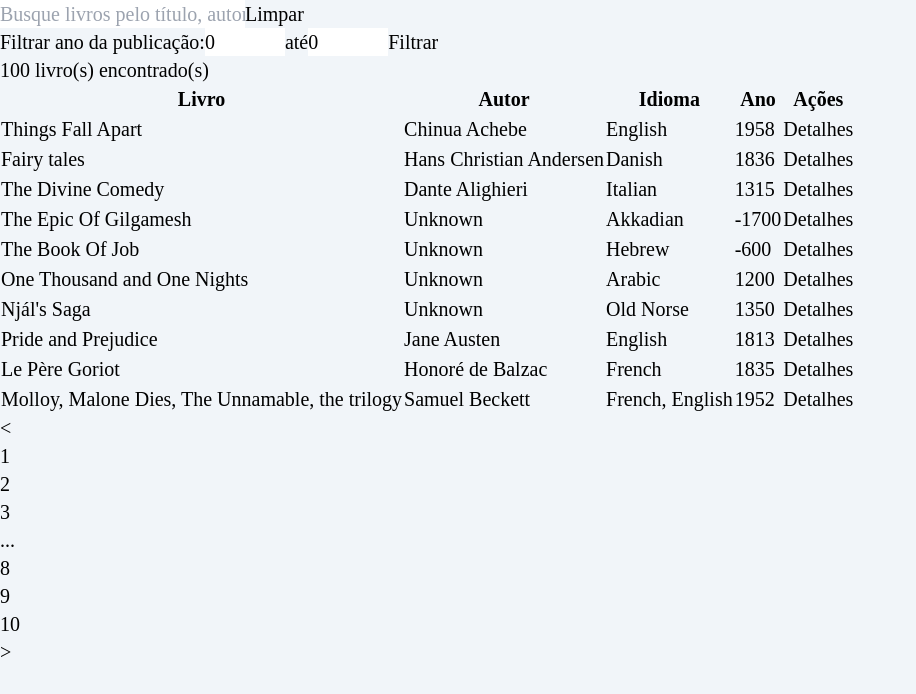
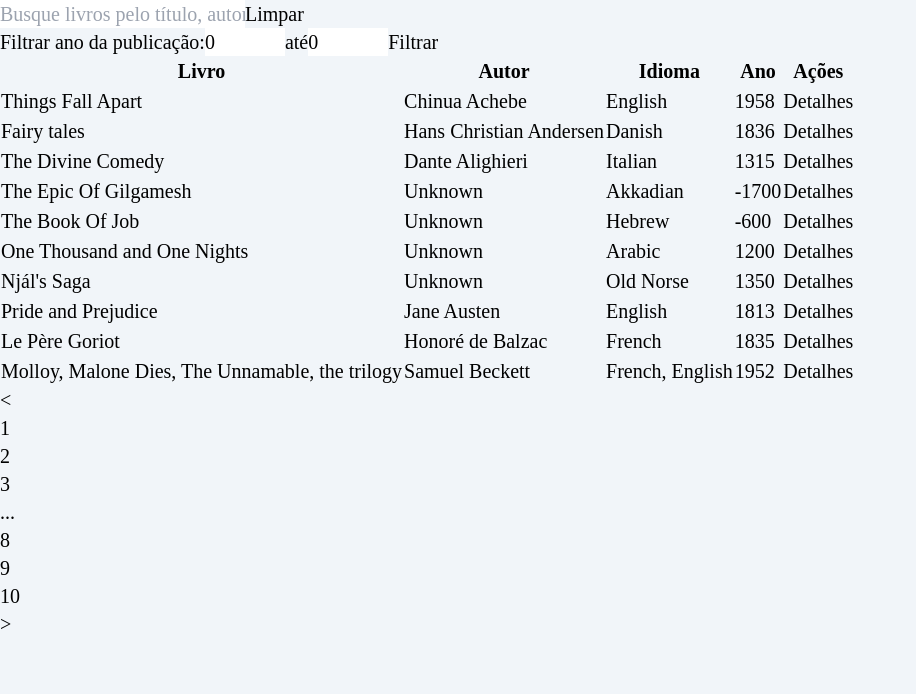
Before and after one commit to Guiroos/beon-project, a React (Create React App) app: page / in a window 1280 px wide. Shown: the top 694 px of the page, without its empty margins (0-916 px from the left). Built offline with nearby package versions, Linux system fonts and the light colour scheme; data requests are answered from the project's data file.

Commit message:
style: tailwind fot home page

```diff
--- a/src/pages/Home.tsx
+++ b/src/pages/Home.tsx
@@ -47,15 +47,16 @@ const Home: React.FC = () => {
           filteredBooks={filteredBooks}
           setFilteredBooks={setFilteredBooks}
         />
-
-        <p id="search-results">{`${filteredBooks.length} livro(s) encontrado(s)`}</p>
-
         <BooksTable books={filteredBooks} />
       </>
     );
   };
 
-  return <div id="home-page" className="App">{renderPage()}</div>;
+  return (
+    <div id="home-page" className="w-screen h-screen flex flex-col">
+      {renderPage()}
+    </div>
+  );
 };
 
 export default Home;
```
